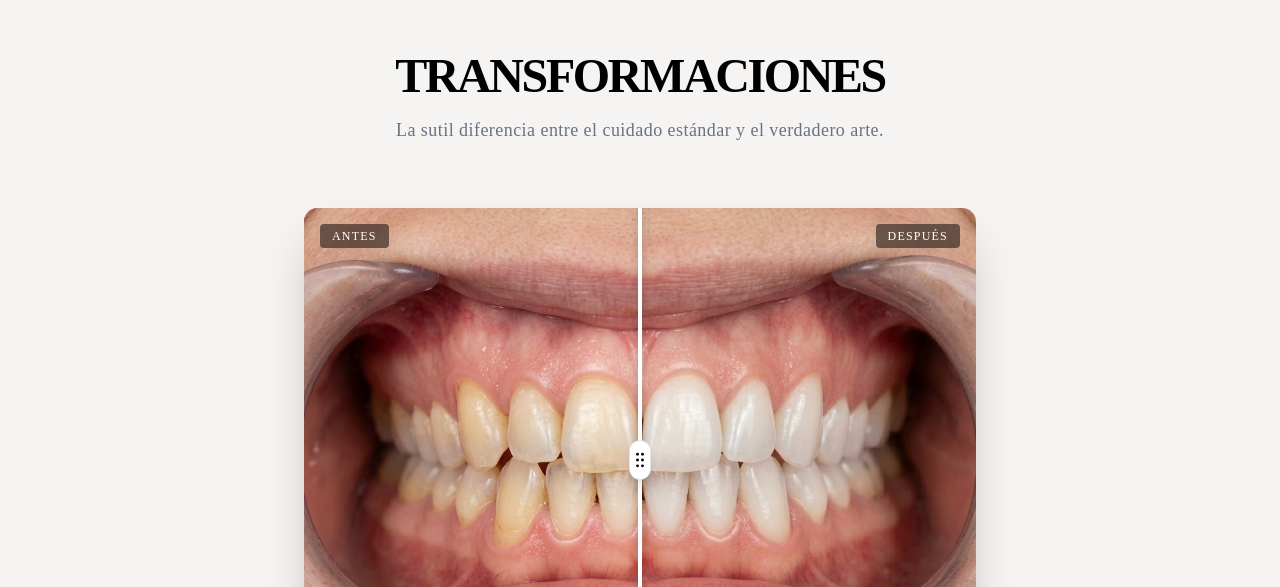
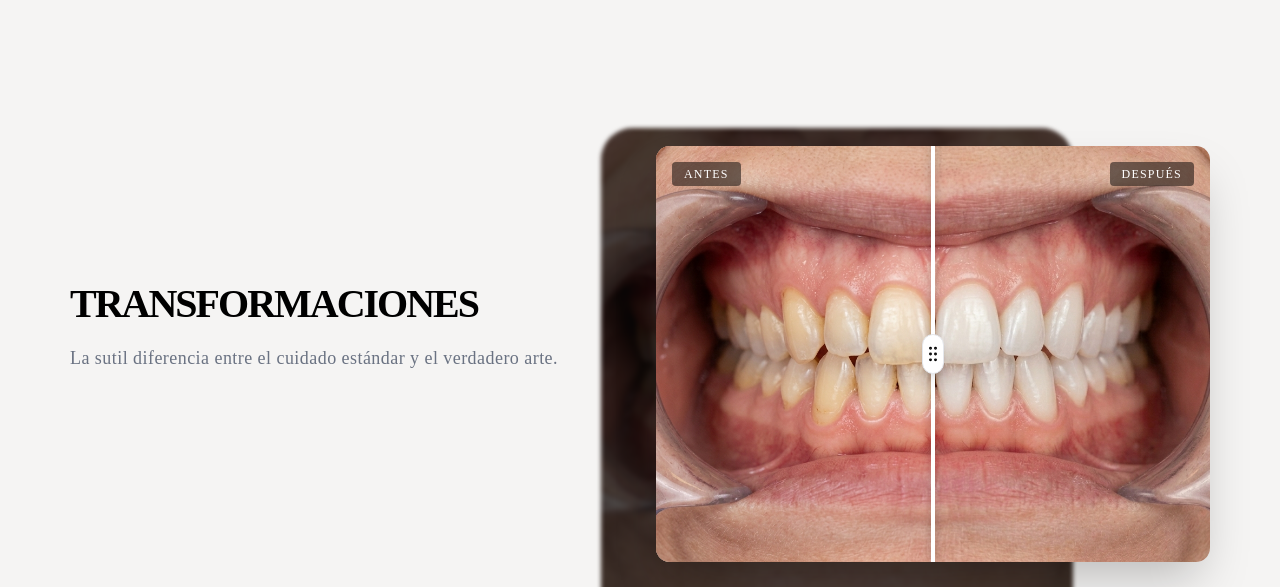
Before and after one commit to dfloresdaniel77-gif/demo-dentists, a Next.js app: page / in a window 1280 px wide. Shown: the part 4153-4740 px from the top of the page. Built offline with nearby package versions, Linux system fonts and the light colour scheme.

Commit message:
feat: integrate section-with-mockup layout to transformaciones page

```diff
--- a/src/components/demo-4.tsx
+++ b/src/components/demo-4.tsx
@@ -3,6 +3,7 @@
 import { useState, useRef, useEffect } from "react";
 import Image from "next/image";
 import { GripVertical } from "lucide-react";
+import SectionWithMockup from "@/components/ui/section-with-mockup";
 
 export default function DemoFour() {
   const [sliderPosition, setSliderPosition] = useState(50);
@@ -36,20 +37,14 @@ export default function DemoFour() {
   }, []);
 
   return (
-    <section className="relative w-full bg-[#f5f4f3] flex flex-col items-center py-32 px-8">
-      <div className="max-w-4xl w-full flex flex-col items-center">
-        <div className="text-center mb-16">
-          <h2 className="text-black text-4xl md:text-5xl font-bold uppercase tracking-tighter mb-4">
-            Transformaciones
-          </h2>
-          <p className="text-gray-500 font-light text-lg tracking-wide">
-            La sutil diferencia entre el cuidado estándar y el verdadero arte.
-          </p>
-        </div>
-
+    <SectionWithMockup
+      title="Transformaciones"
+      description="La sutil diferencia entre el cuidado estándar y el verdadero arte."
+      secondaryImageSrc="/assets/after_new.png"
+    >
       <div
         ref={containerRef}
-          className="relative w-full max-w-2xl mx-auto aspect-square md:aspect-[4/3] overflow-hidden rounded-xl shadow-2xl cursor-ew-resize select-none"
+        className="relative w-full h-full cursor-ew-resize select-none"
         onMouseMove={handleMouseMove}
         onTouchMove={handleTouchMove}
         onMouseDown={(e) => {
@@ -101,7 +96,6 @@ export default function DemoFour() {
           Después
         </div>
       </div>
-      </div>
-    </section>
+    </SectionWithMockup>
   );
 }
--- /dev/null
+++ b/src/components/ui/section-with-mockup.tsx
@@ -0,0 +1,137 @@
+'use client';
+
+import React from "react";
+import { motion } from "framer-motion";
+
+interface SectionWithMockupProps {
+    title: string | React.ReactNode;
+    description: string | React.ReactNode;
+    primaryImageSrc?: string;
+    secondaryImageSrc?: string;
+    reverseLayout?: boolean;
+    children?: React.ReactNode; // Added to support custom mockups without breaking existing features
+}
+
+const SectionWithMockup: React.FC<SectionWithMockupProps> = ({
+    title,
+    description,
+    primaryImageSrc,
+    secondaryImageSrc,
+    reverseLayout = false,
+    children,
+}) => {
+
+    const containerVariants = {
+        hidden: {},
+        visible: {
+             transition: {
+                staggerChildren: 0.2,
+            }
+        },
+    };
+
+    const itemVariants = {
+        hidden: { opacity: 0, y: 50 },
+        visible: { opacity: 1, y: 0, transition: { duration: 0.7, ease: "easeOut" } },
+    };
+
+    const layoutClasses = reverseLayout
+        ? "md:grid-cols-2 md:grid-flow-col-dense"
+        : "md:grid-cols-2";
+
+    const textOrderClass = reverseLayout ? "md:col-start-2" : "";
+    const imageOrderClass = reverseLayout ? "md:col-start-1" : "";
+
+
+    return (
+        <section className="relative py-24 md:py-48 bg-[#f5f4f3] overflow-hidden">
+            {/* Note: I changed bg-black to bg-[#f5f4f3] to match the demo's light theme, but wait, the provided code was bg-black. I'll stick closer to the provided code but use background that matches Kletani if needed. Actually, user asked to "change the format to the one I'm going to give you". Let's stick to their code format. */}
+            <div className="container max-w-[1220px] w-full px-6 md:px-10 relative z-10 mx-auto">
+                <motion.div
+                     className={`grid grid-cols-1 gap-16 md:gap-8 w-full items-center ${layoutClasses}`}
+                     variants={containerVariants}
+                     initial="hidden"
+                     whileInView="visible"
+                     viewport={{ once: true, amount: 0.2 }}
+                >
+                    {/* Text Content */}
+                    <motion.div
+                        className={`flex flex-col items-start gap-4 mt-10 md:mt-0 max-w-[546px] mx-auto md:mx-0 ${textOrderClass}`}
+                        variants={itemVariants}
+                    >
+                         <div className="space-y-2 md:space-y-1">
+                            <h2 className="text-black text-3xl md:text-[40px] font-bold leading-tight md:leading-[53px] uppercase tracking-tighter">
+                                {title}
+                            </h2>
+                        </div>
+
+                        <p className="text-gray-500 text-sm md:text-lg tracking-wide leading-6 font-light">
+                            {description}
+                        </p>
+                    </motion.div>
+
+                    {/* App mockup/Image Content */}
+                    <motion.div
+                        className={`relative mt-10 md:mt-0 mx-auto ${imageOrderClass} w-full max-w-[400px] md:max-w-[600px]`}
+                        variants={itemVariants}
+                    >
+                        {/* Decorative Background Element */}
+                        <motion.div
+                             className={`absolute w-[300px] h-[317px] md:w-[472px] md:h-[500px] bg-[#090909] rounded-[32px] z-0`}
+                             style={{
+                                top: reverseLayout ? 'auto' : '10%',
+                                bottom: reverseLayout ? '10%' : 'auto',
+                                left: reverseLayout ? 'auto' : '-10%',
+                                right: reverseLayout ? '-10%' : 'auto',
+                                transform: reverseLayout ? 'translate(0, 0)' : 'translateY(10%)',
+                                filter: 'blur(2px)'
+                            }}
+                            initial={{ y: reverseLayout ? 0 : 0 }}
+                            whileInView={{ y: reverseLayout ? -20 : -30 }}
+                            transition={{ duration: 1.2, ease: "easeOut" }}
+                            viewport={{ once: true, amount: 0.5 }}
+                        >
+                            {secondaryImageSrc && (
+                                <div
+                                    className="relative w-full h-full bg-cover bg-center rounded-[32px] opacity-30"
+                                    style={{
+                                        backgroundImage: `url(${secondaryImageSrc})`,
+                                    }}
+                                />
+                            )}
+                        </motion.div>
+
+                        {/* Main Mockup Card */}
+                        <motion.div
+                            className="relative w-full aspect-square md:aspect-[4/3] bg-white shadow-2xl rounded-xl backdrop-blur-[15px] border-0 z-10 overflow-hidden"
+                            initial={{ y: reverseLayout ? 0 : 0 }}
+                            whileInView={{ y: reverseLayout ? 20 : 30 }}
+                             transition={{ duration: 1.2, ease: "easeOut", delay: 0.1 }}
+                             viewport={{ once: true, amount: 0.5 }}
+                        >
+                            <div className="p-0 h-full w-full">
+                                {children ? children : (
+                                    <div
+                                        className="h-full relative"
+                                        style={{
+                                            backgroundSize: "100% 100%",
+                                        }}
+                                    >
+                                        <div
+                                            className="w-full h-full bg-cover bg-center"
+                                            style={{
+                                                backgroundImage: `url(${primaryImageSrc})`,
+                                            }}
+                                        />
+                                    </div>
+                                )}
+                            </div>
+                        </motion.div>
+                    </motion.div>
+                </motion.div>
+            </div>
+        </section>
+    );
+};
+
+export default SectionWithMockup;
```
Lines whose indentation alone changed are shown as unchanged.
